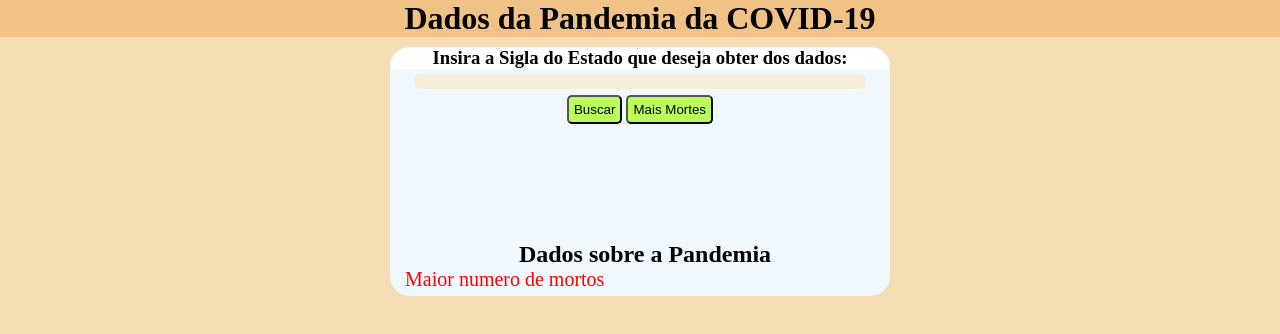
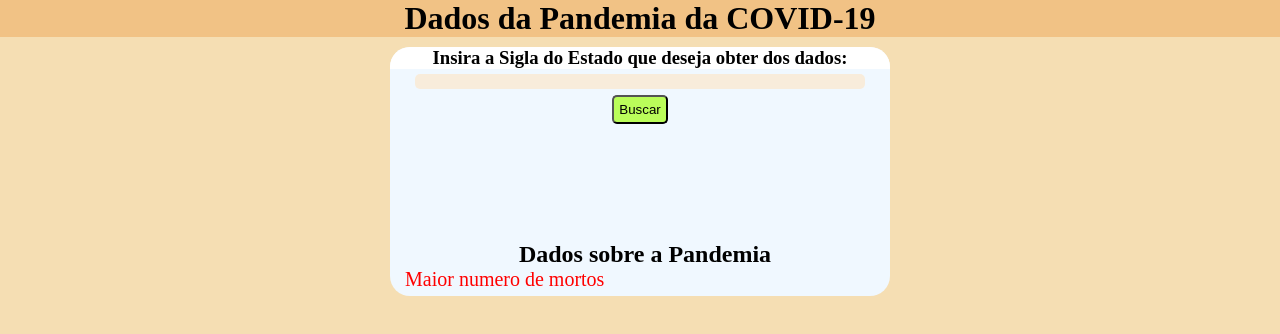
Before and after one commit to AssistenteTI/API_Covid-19, a plain HTML site: page index.html in a window 1280 px wide. Drawn offline with Linux system fonts and the light colour scheme; no server answers.

Commit message:
Dessa vez vai

```diff
--- a/index.html
+++ b/index.html
@@ -17,7 +17,6 @@
         <h3>Insira a Sigla do Estado que deseja obter dos dados:</h3>
         <input type="text" id="estado"  maxlength="2">
         <button id="btnBuscar">Buscar</button>
-        <button id="btnContagem">Mais Mortes</button>
         <div id="resultado">
             <h4><strong id="local"></strong></h4>
             <strong id="casos"></strong><br>
```
